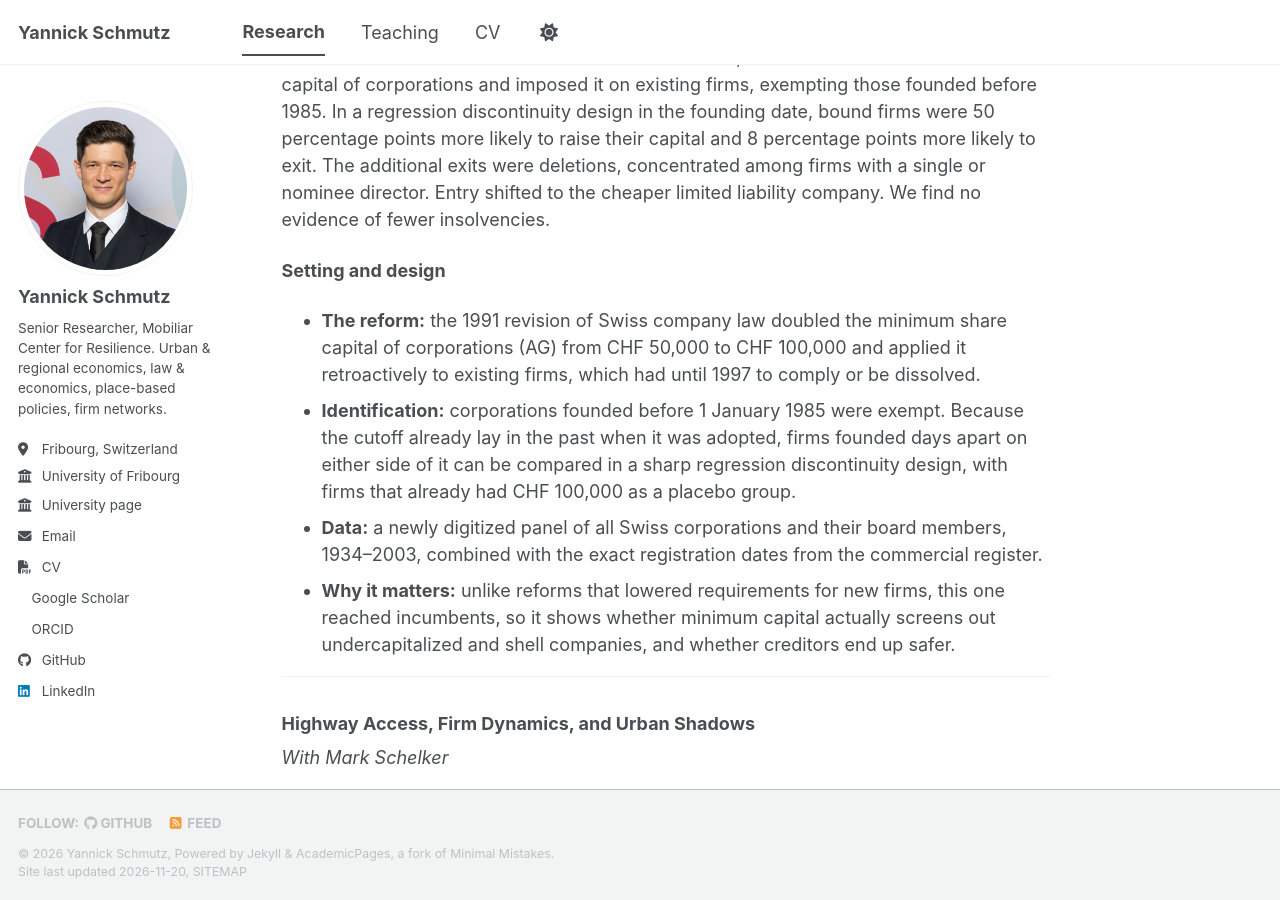
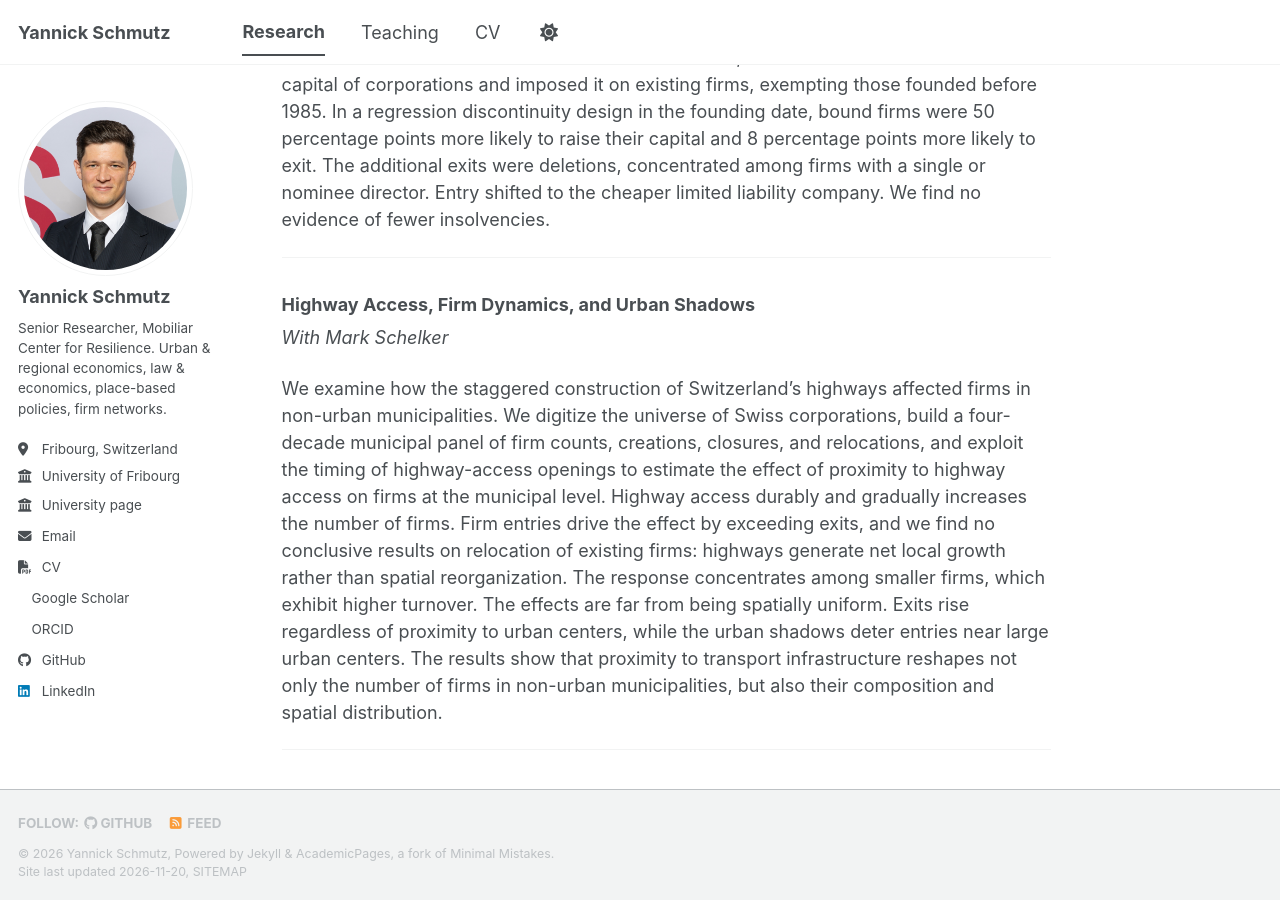
Before and after one commit to yannickschmutz/yannickschmutz.github.io, a Jekyll site: the page built from _pages/research.md, in a window 1280 px wide and 900 px high, scrolled down 248 px. Built offline with Jekyll 4.4.1, drawn with Linux system fonts in a browser that asks for light colours; a script bundle is joined from its source files by our own code; a style sheet for code colours, icons or effects is not loaded.

Commit message:
Remove setting and design section from minimum capital paper
Co-Authored-By: Claude Opus 5.5 <noreply@anthropic.com>

```diff
--- a/_pages/research.md
+++ b/_pages/research.md
@@ -20,12 +20,6 @@ Working Papers
 <!-- [PDF](/files/Paper_Policy_Capital_v3.pdf) -->
 
 Minimum capital requirements are meant to protect creditors, yet the evidence comes from reforms that lowered them for new firms. In 1991, Switzerland doubled the minimum capital of corporations and imposed it on existing firms, exempting those founded before 1985. In a regression discontinuity design in the founding date, bound firms were 50 percentage points more likely to raise their capital and 8 percentage points more likely to exit. The additional exits were deletions, concentrated among firms with a single or nominee director. Entry shifted to the cheaper limited liability company. We find no evidence of fewer insolvencies.
-
-**Setting and design**
-- **The reform:** the 1991 revision of Swiss company law doubled the minimum share capital of corporations (AG) from CHF 50,000 to CHF 100,000 and applied it retroactively to existing firms, which had until 1997 to comply or be dissolved.
-- **Identification:** corporations founded before 1 January 1985 were exempt. Because the cutoff already lay in the past when it was adopted, firms founded days apart on either side of it can be compared in a sharp regression discontinuity design, with firms that already had CHF 100,000 as a placebo group.
-- **Data:** a newly digitized panel of all Swiss corporations and their board members, 1934–2003, combined with the exact registration dates from the commercial register.
-- **Why it matters:** unlike reforms that lowered requirements for new firms, this one reached incumbents, so it shows whether minimum capital actually screens out undercapitalized and shell companies, and whether creditors end up safer.
 
 ---
 
```
